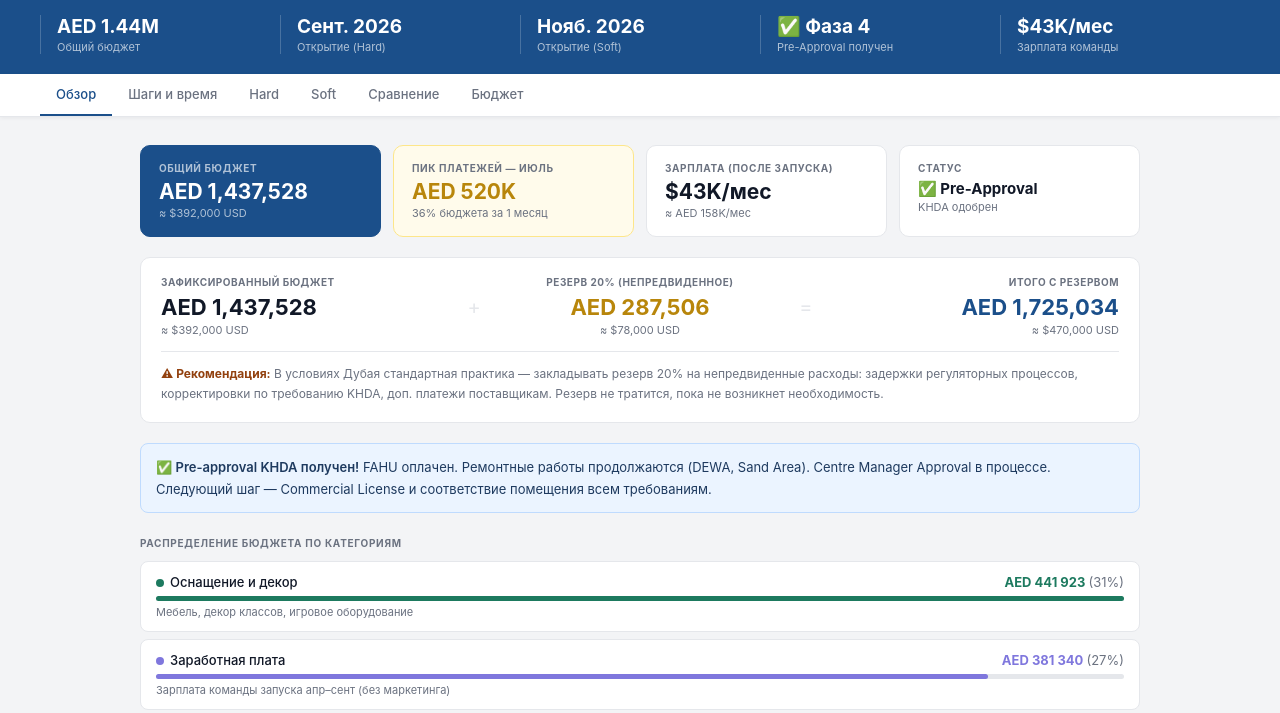
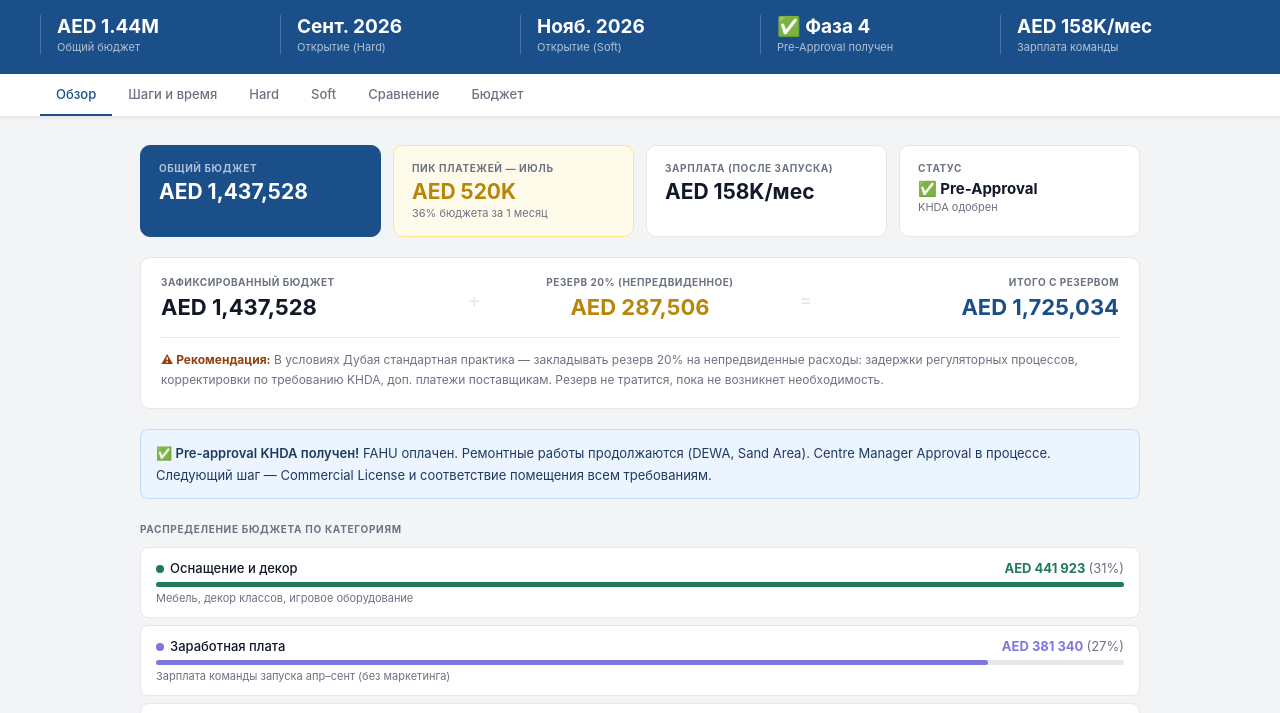
Before and after one commit to kirillodegov-cpu/lamakuk-plan, a plain HTML site: page index.html in a window 1280 px wide. Shown: the part 69-782 px from the top of the page. Drawn offline with nearby package versions, Linux system fonts and the light colour scheme.

Commit message:
Add files via upload

```diff
--- a/index.html
+++ b/index.html
@@ -193,7 +193,7 @@ tfoot td{font-weight:700;font-size:13px;background:var(--bg);border-top:2px soli
     <div class="kpi"><div class="kpi-val">Сент. 2026</div><div class="kpi-lbl">Открытие (Hard)</div></div>
     <div class="kpi"><div class="kpi-val">Нояб. 2026</div><div class="kpi-lbl">Открытие (Soft)</div></div>
     <div class="kpi"><div class="kpi-val">✅ Фаза 4</div><div class="kpi-lbl">Pre-Approval получен</div></div>
-    <div class="kpi"><div class="kpi-val">$43K/мес</div><div class="kpi-lbl">Зарплата команды</div></div>
+    <div class="kpi"><div class="kpi-val">AED 158K/мес</div><div class="kpi-lbl">Зарплата команды</div></div>
   </div>
 </div>
 
@@ -211,9 +211,9 @@ tfoot td{font-weight:700;font-size:13px;background:var(--bg);border-top:2px soli
 <!-- ===== OVERVIEW ===== -->
 <div class="page active" id="page-overview">
   <div class="row4">
-    <div class="card blue"><div class="cl">Общий бюджет</div><div class="cv">AED 1,437,528</div><div class="cs">≈ $392,000 USD</div></div>
+    <div class="card blue"><div class="cl">Общий бюджет</div><div class="cv">AED 1,437,528</div><div class="cs"></div></div>
     <div class="card gold"><div class="cl">Пик платежей — Июль</div><div class="cv">AED 520K</div><div class="cs">36% бюджета за 1 месяц</div></div>
-    <div class="card"><div class="cl">Зарплата (после запуска)</div><div class="cv">$43K/мес</div><div class="cs">≈ AED 158K/мес</div></div>
+    <div class="card"><div class="cl">Зарплата (после запуска)</div><div class="cv">AED 158K/мес</div><div class="cs"></div></div>
     <div class="card"><div class="cl">Статус</div><div class="cv" style="font-size:15px">✅ Pre-Approval</div><div class="cs">KHDA одобрен</div></div>
   </div>
 
@@ -222,19 +222,19 @@ tfoot td{font-weight:700;font-size:13px;background:var(--bg);border-top:2px soli
       <div class="buf-item left">
         <div class="buf-label">Зафиксированный бюджет</div>
         <div class="buf-val">AED 1,437,528</div>
-        <div class="buf-sub">≈ $392,000 USD</div>
+        <div class="buf-sub"></div>
       </div>
       <div class="buf-arrow">+</div>
       <div class="buf-item" style="text-align:center">
         <div class="buf-label">Резерв 20% (непредвиденное)</div>
         <div class="buf-val" style="color:var(--gold)">AED 287,506</div>
-        <div class="buf-sub">≈ $78,000 USD</div>
+        <div class="buf-sub"></div>
       </div>
       <div class="buf-arrow">=</div>
       <div class="buf-item right">
         <div class="buf-label">Итого с резервом</div>
         <div class="buf-val" style="color:var(--blue)">AED 1,725,034</div>
-        <div class="buf-sub">≈ $470,000 USD</div>
+        <div class="buf-sub"></div>
       </div>
     </div>
     <div class="buf-note">
@@ -323,7 +323,7 @@ tfoot td{font-weight:700;font-size:13px;background:var(--bg);border-top:2px soli
   </div>
 
   <div class="sec">Найм и оформление персонала</div>
-  <div class="alert green"><strong>✓ Менеджер/директор центра уже в команде.</strong> Предстоит нанять: учителей и воспитателей, помощников, обслуживающий персонал. После полного набора штата ежемесячный фонд заработной платы составит <strong>$43,000/мес (≈ AED 158,000/мес)</strong>.</div>
+  <div class="alert green"><strong>✓ Менеджер/директор центра уже в команде.</strong> Предстоит нанять: учителей и воспитателей, помощников, обслуживающий персонал. После полного набора штата ежемесячный фонд заработной платы составит <strong>AED 158,000/мес (≈ AED 158,000/мес)</strong>.</div>
   <div class="steps">
     <div class="steps-hd"><span>Шаг</span><span>Срок</span><span>Когда</span><span>Сумма</span></div>
     <div class="step">
@@ -385,10 +385,10 @@ tfoot td{font-weight:700;font-size:13px;background:var(--bg);border-top:2px soli
   <div style="display:inline-flex;align-items:center;gap:8px;background:var(--blue-l);border:1px solid #BFDBFE;color:var(--blue);padding:5px 14px;border-radius:20px;font-size:12px;font-weight:600;margin-bottom:18px;">🚀 Hard сценарий — Открытие: 1 сентября 2026</div>
   <div class="row3">
     <div class="card blue"><div class="cl">Открытие</div><div class="cv">1 Сент. 2026</div><div class="cs">~3.5 месяца</div></div>
-    <div class="card"><div class="cl">Общий бюджет (инвест.)</div><div class="cv">AED 1.44M</div><div class="cs">+ зарплата с авг: $43K/мес · резерв +20%</div></div>
+    <div class="card"><div class="cl">Общий бюджет (инвест.)</div><div class="cv">AED 1.44M</div><div class="cs">+ зарплата с авг: AED 158K/мес · резерв +20%</div></div>
     <div class="card gold"><div class="cl">Главный риск</div><div class="cv" style="font-size:16px">KHDA Permit</div><div class="cs">~34 дня, нельзя ускорить</div></div>
   </div>
-  <div class="alert blue"><strong>✅ Pre-approval KHDA получен. FAHU оплачен.</strong> Допущения: ремонт завершён к 30 июня · Commercial license к 20 июня · KHDA Inspection с первого раза · найм идёт параллельно с лицензированием · зарплата команды стартует с августа ($43K/мес).</div>
+  <div class="alert blue"><strong>✅ Pre-approval KHDA получен. FAHU оплачен.</strong> Допущения: ремонт завершён к 30 июня · Commercial license к 20 июня · KHDA Inspection с первого раза · найм идёт параллельно с лицензированием · зарплата команды стартует с августа (AED 158K/мес).</div>
   <div class="sec">Таймлайн</div>
   <div class="tl" id="tl-hard"></div>
 </div>
@@ -398,9 +398,9 @@ tfoot td{font-weight:700;font-size:13px;background:var(--bg);border-top:2px soli
   <div style="display:inline-flex;align-items:center;gap:8px;background:var(--gold-l);border:1px solid #FDE68A;color:#92400E;padding:5px 14px;border-radius:20px;font-size:12px;font-weight:600;margin-bottom:18px;">🛡 Soft сценарий — Открытие: 1 ноября 2026</div>
   <div class="row4">
     <div class="card gold"><div class="cl">Открытие</div><div class="cv" style="color:#92400E">1 Нояб. 2026</div><div class="cs">~5.5 месяцев</div></div>
-    <div class="card"><div class="cl">Общий бюджет (инвест.)</div><div class="cv">AED 1.44M</div><div class="cs">+ зарплата с сент: $43K/мес · резерв +20%</div></div>
-    <div class="card"><div class="cl">Доп. на ожидание</div><div class="cv">+$50K</div><div class="cs">зарплата сент–окт (до открытия)</div></div>
-    <div class="card"><div class="cl">Маркетинг до открытия</div><div class="cv">+мес × 18,300</div><div class="cs">каждый доп. месяц задержки</div></div>
+    <div class="card"><div class="cl">Общий бюджет (инвест.)</div><div class="cv">AED 1.44M</div><div class="cs">+ зарплата с сент: AED 158K/мес · резерв +20%</div></div>
+    <div class="card"><div class="cl">Доп. на ожидание</div><div class="cv">+AED 184K</div><div class="cs">зарплата сент–окт (до открытия)</div></div>
+    <div class="card"><div class="cl">Маркетинг до открытия</div><div class="cv">+AED 18,300/мес</div><div class="cs">каждый доп. месяц задержки</div></div>
   </div>
   <div class="alert gold"><strong>Логика сценария:</strong> Учитывает реальную специфику Дубая — задержки KHDA, повторные инспекции, ожидание DM и Civil Defence. Каждый этап с буфером 2–3 нед. Аренда помещения начинается с ноября. Маркетинг идёт каждый месяц до открытия (AED 18,300/мес) — каждый дополнительный месяц задержки увеличивает маркетинговый бюджет.</div>
   <div class="sec">Таймлайн</div>
@@ -419,7 +419,7 @@ tfoot td{font-weight:700;font-size:13px;background:var(--bg);border-top:2px soli
         <div class="cmp-row"><span class="cmp-lbl">Commercial License</span><span>~20 июня</span></div>
         <div class="cmp-row"><span class="cmp-lbl">KHDA Inspection</span><span>1–10 июля</span></div>
         <div class="cmp-row"><span class="cmp-lbl">Final KHDA Permit</span><span>~15 августа</span></div>
-        <div class="cmp-row"><span class="cmp-lbl">Зарплата команды старт</span><span>Август ($43K/мес)</span></div>
+        <div class="cmp-row"><span class="cmp-lbl">Зарплата команды старт</span><span>Август (AED 158K/мес)</span></div>
         <div class="cmp-row"><span class="cmp-lbl">Маркетинг</span><span>Июнь–Сентябрь (4 мес)</span></div>
         <div class="cmp-row"><span class="cmp-lbl">Итого бюджет</span><span>AED 1,437,528</span></div>
       </div>
@@ -432,13 +432,13 @@ tfoot td{font-weight:700;font-size:13px;background:var(--bg);border-top:2px soli
         <div class="cmp-row"><span class="cmp-lbl">Commercial License</span><span>~15 июля <span class="diff">+4 нед.</span></span></div>
         <div class="cmp-row"><span class="cmp-lbl">KHDA Inspection</span><span>1–10 августа <span class="diff">+1 мес.</span></span></div>
         <div class="cmp-row"><span class="cmp-lbl">Final KHDA Permit</span><span>~15 сентября <span class="diff">+1 мес.</span></span></div>
-        <div class="cmp-row"><span class="cmp-lbl">Зарплата команды старт</span><span>Сентябрь ($43K/мес)</span></div>
+        <div class="cmp-row"><span class="cmp-lbl">Зарплата команды старт</span><span>Сентябрь (AED 158K/мес)</span></div>
         <div class="cmp-row"><span class="cmp-lbl">Маркетинг</span><span>Июнь–Ноябрь (6 мес) <span class="diff">+AED 36,600</span></span></div>
         <div class="cmp-row"><span class="cmp-lbl">Итого бюджет</span><span>AED 1,437,528 <span class="diff">+~87K</span></span></div>
       </div>
     </div>
   </div>
-  <div class="alert gold"><strong>Вывод:</strong> Разница — 2 месяца и ~$86K зарплата ожидания + AED 36,600 доп. маркетинг. Hard возможен при активном сопровождении и если KHDA Inspection проходит с первого раза. Soft — реалистичнее с учётом дубайской специфики.</div>
+  <div class="alert gold"><strong>Вывод:</strong> Разница — 2 месяца и ~AED 316K зарплата ожидания + AED 36,600 доп. маркетинг. Hard возможен при активном сопровождении и если KHDA Inspection проходит с первого раза. Soft — реалистичнее с учётом дубайской специфики.</div>
 </div>
 
 <!-- ===== BUDGET ===== -->
```
